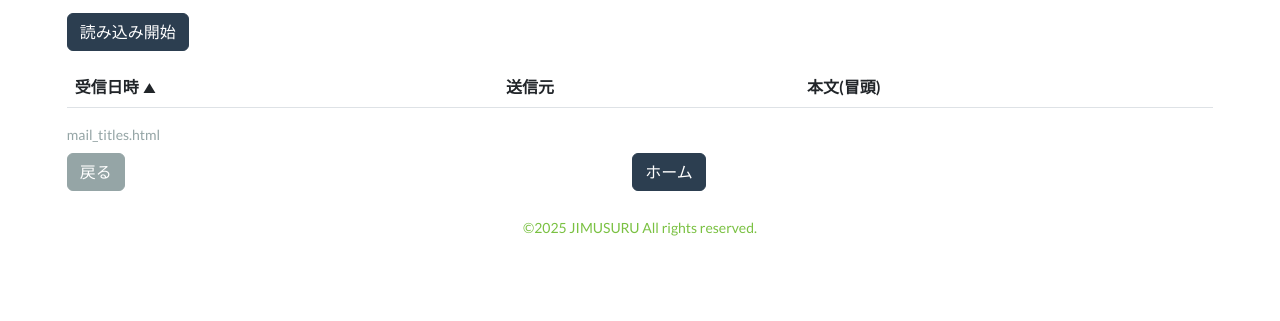
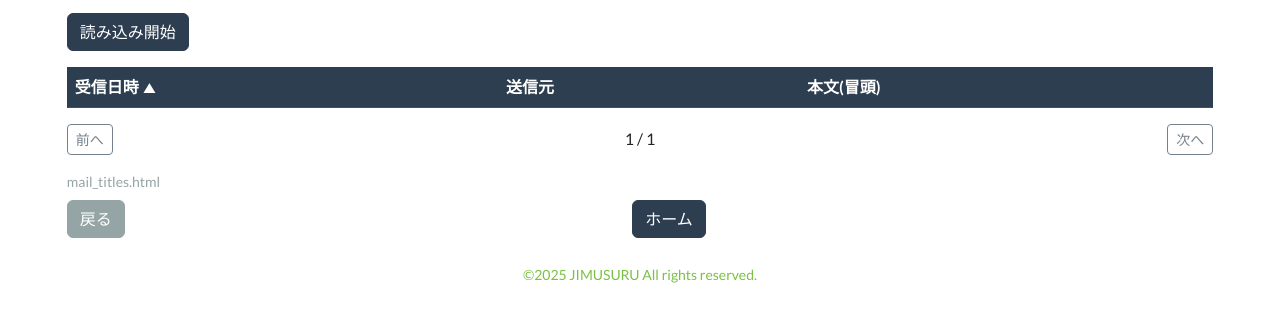
Before and after one commit to maruyamamasaya/yasukaribike, a website: page web/mail_titles.html in a window 1280 px wide. Both pictures are taken after a click on the element "受信日時". Shown: the part 85-406 px from the top of the page. Drawn offline with nearby package versions, Linux system fonts and the light colour scheme; no server answers.

Commit message:
Update UI and fix search

```diff
--- a/web/mail_titles.html
+++ b/web/mail_titles.html
@@ -16,7 +16,7 @@
     </div>
     <div id="loading" class="spinner mb-3"></div>
     <table id="title-table" class="table table-striped">
-      <thead>
+      <thead class="table-primary">
         <tr>
           <th data-key="date">受信日時</th>
           <th data-key="from">送信元</th>
@@ -25,6 +25,13 @@
       </thead>
       <tbody></tbody>
     </table>
+    <div class="row mb-3">
+      <div class="col-12 d-flex justify-content-between align-items-center">
+        <button id="prev-btn" class="btn btn-outline-primary btn-sm" onclick="prevPage()">前へ</button>
+        <span id="page-info">1 / 1</span>
+        <button id="next-btn" class="btn btn-outline-primary btn-sm" onclick="nextPage()">次へ</button>
+      </div>
+    </div>
     <div id="breadcrumb" class="text-muted small mb-2"></div>
     <div class="d-flex align-items-center mb-3">
       <a href="#" class="btn btn-secondary" onclick="goBack(event)">戻る</a>
--- a/web/mail_titles.js
+++ b/web/mail_titles.js
@@ -9,6 +9,8 @@ function escapeHtml(text) {
 let titles = [];
 let sortKey = 'date';
 let sortAsc = false;
+let currentPage = 1;
+const PAGE_SIZE = 20;
 
 async function loadTitles() {
   let res;
@@ -43,7 +45,7 @@ function formatDateJST(dateStr) {
   return d.toLocaleString('ja-JP', { timeZone: 'Asia/Tokyo', hour12: false });
 }
 
-function renderTable() {
+function renderTable(page = currentPage) {
   const tbody = document.querySelector('#title-table tbody');
   if (!tbody) return;
   const sorted = [...titles].sort((a, b) => {
@@ -52,8 +54,16 @@ function renderTable() {
     if (av === bv) return 0;
     return (av > bv ? 1 : -1) * (sortAsc ? 1 : -1);
   });
+
+  currentPage = page;
+  const totalPages = Math.max(1, Math.ceil(sorted.length / PAGE_SIZE));
+  if (currentPage > totalPages) currentPage = totalPages;
+  if (currentPage < 1) currentPage = 1;
+
   tbody.innerHTML = '';
-  sorted.forEach(m => {
+  const start = (currentPage - 1) * PAGE_SIZE;
+  const slice = sorted.slice(start, start + PAGE_SIZE);
+  slice.forEach(m => {
     const tr = document.createElement('tr');
     const link = `mail_detail.html?id=${encodeURIComponent(m.unique_id || '')}`;
     const bodyShort = (m.body || '').split('\n')[0].slice(0, 60);
@@ -64,6 +74,13 @@ function renderTable() {
       <td>${escapeHtml(bodyShort)}</td>`;
     tbody.appendChild(tr);
   });
+
+  const info = document.getElementById('page-info');
+  if (info) info.textContent = `${currentPage} / ${totalPages}`;
+  const prev = document.getElementById('prev-btn');
+  const next = document.getElementById('next-btn');
+  if (prev) prev.disabled = currentPage === 1;
+  if (next) next.disabled = currentPage === totalPages || sorted.length === 0;
 
   document.querySelectorAll('th[data-key]').forEach(th => {
     const icon = th.querySelector('.sort-icon');
@@ -99,3 +116,11 @@ document.addEventListener('DOMContentLoaded', () => {
   });
   loadTitles();
 });
+
+function nextPage() {
+  renderTable(currentPage + 1);
+}
+
+function prevPage() {
+  renderTable(currentPage - 1);
+}
--- a/web/search.js
+++ b/web/search.js
@@ -72,7 +72,7 @@ async function searchCustomers(page = 1) {
       <td><a href="detail.html?id=${c.order_id}">${c.name}</a></td>
       <td>${c.email || ''}</td>
       <td>${c.category || c.type || ''}</td>
-      <td>${c.request_car || ''}</td>
+      <td>${c.details || ''}</td>
       <td>${c.status || ''}</td>
       <td style="white-space: pre-wrap;">${noteSnippet}</td>
       <td><a href="detail.html?id=${c.order_id}">詳細</a></td>`;
```
Also changed, not shown: web/drafts.html (+4 -1 lines), web/index.html (+3 -3 lines).
